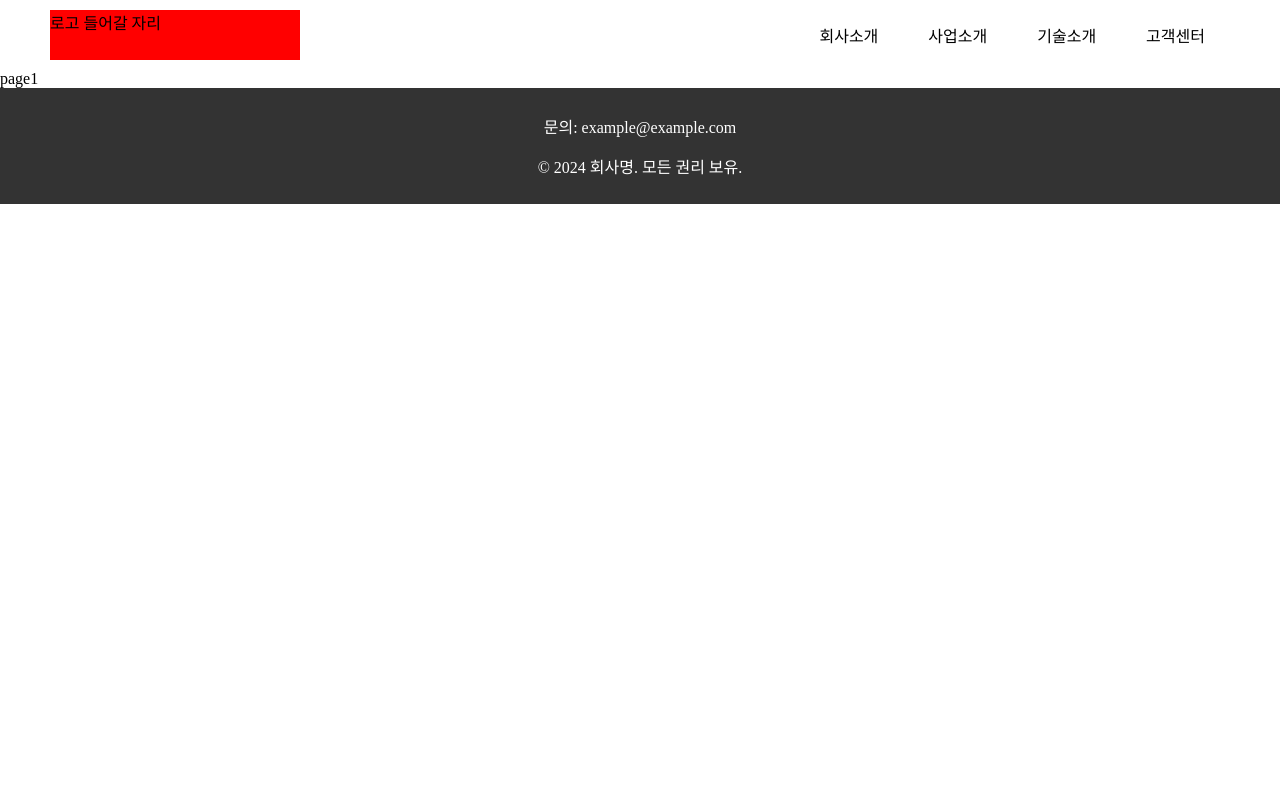
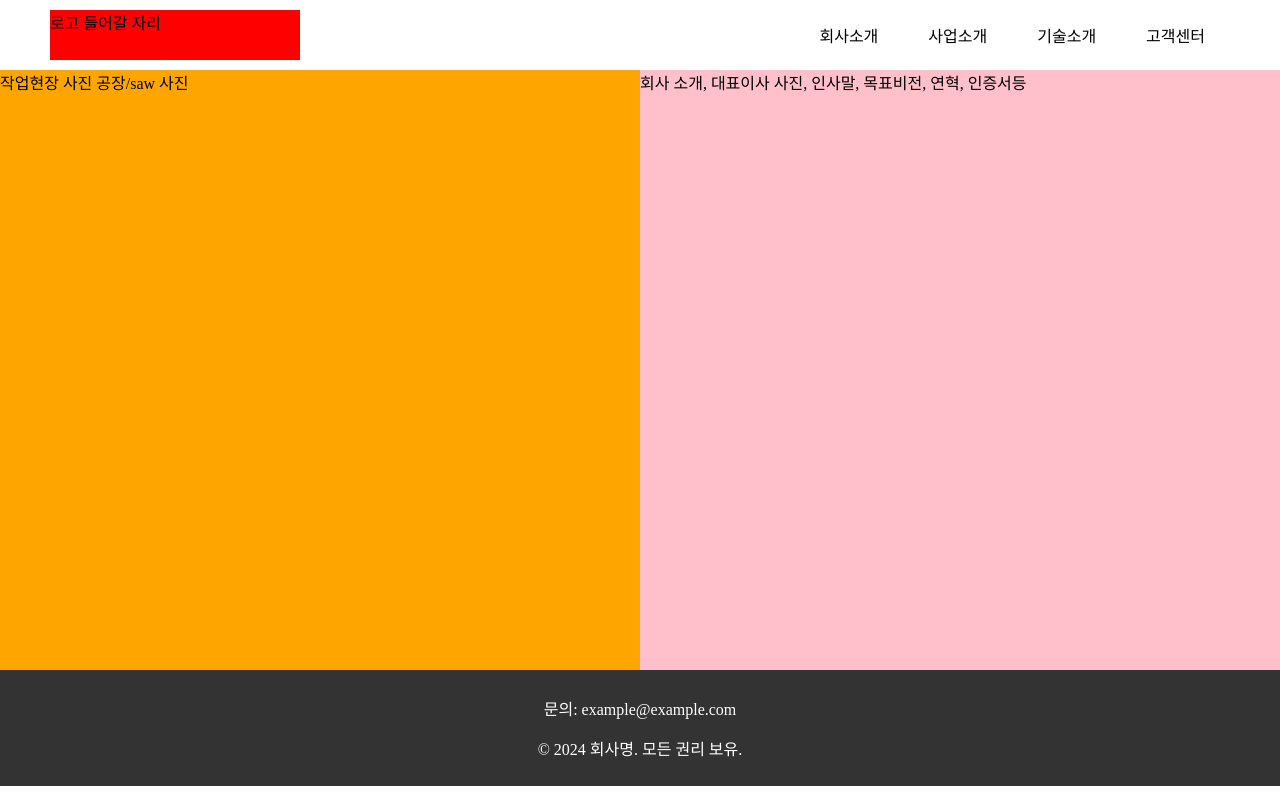
Before and after one commit to dlatldhs/SRW, a React (Create React App) app: page /company in a window 1280 px wide. Built offline with nearby package versions, Linux system fonts and the light colour scheme.

Commit message:
feat layout page

```diff
--- a/src/components/Business.js
+++ b/src/components/Business.js
@@ -0,0 +1,117 @@
+// import React from 'react';
+// import styled from 'styled-components';
+
+// const BusinessPage = styled.div`
+//     display: flex;
+//     justify-content: center;
+//     align-items: center;
+//     width: 100%;
+//     height: 75vh;
+//     max-width: 100vw;
+//     max-height:100vh;
+//     background-color: #f0f0f0;
+//     position: relative;
+// `
+
+// const BusinessExplain = styled.div`
+
+// `
+
+// const Picture = styled.div`
+//     position: absolute;
+//     width: 100%;
+//     height:100%;
+//     max-width: 300px;
+//     max-height:400px;
+
+//     background-color: #5AD2FF;
+
+
+// `
+
+// const Business = () => {
+//     return <BusinessPage>
+//         <BusinessExplain>
+//             <Picture>
+//             </Picture>
+
+//             <Picture>
+//             </Picture>
+
+//             <Picture>
+//             </Picture>
+
+//             <Picture>
+//             </Picture>
+
+//         </BusinessExplain>
+//     </BusinessPage>
+// };
+
+// export default Business;
+import React from 'react';
+import styled from 'styled-components';
+
+const BusinessPage = styled.div`
+    display: flex;
+    justify-content: center;
+    align-items: center;
+    width: 100%;
+    height: 75vh;
+    max-width: 100vw;
+    max-height:100vh;
+    background-color: #f0f0f0;
+    position: relative;
+`
+
+const BusinessExplain = styled.div`
+    display: flex;
+    justify-content: space-between;
+    align-items: center;
+    width: 100%;
+    height: 100%;
+    padding: 50px 50px;
+`
+
+const Picture = styled.div`
+    width: 100%;
+    height:100%;
+    max-width: 300px;
+    max-height:400px;
+    background-color: #5AD2FF;
+    margin: 10px 10px;
+
+    &:first-child {
+        margin-left: 0;
+    }
+
+    &:last-child {
+        margin-right: 0;
+    }
+`
+
+const Title = styled.h1`
+    margin: 0 0 0 0;
+    background-color: #00FA9A;
+    justify-content: center;
+    align-items: center;
+    text-align: center;
+`
+
+const Business = () => {
+    return (
+        <div>
+            <Title>사업 소개</Title>
+            <BusinessPage>
+                <BusinessExplain>
+                    <Picture></Picture>
+                    <Picture></Picture>
+                    <Picture></Picture>
+                    <Picture></Picture>
+                </BusinessExplain>
+            </BusinessPage>
+        </div>
+    );
+};
+
+export default Business;
--- a/src/components/Company.js
+++ b/src/components/Company.js
@@ -1,5 +1,44 @@
-function Company() {
-    return <div>page1</div>;
-}
+import React from 'react';
+import styled from 'styled-components';
+
+// display: flex;
+const CompanyPage = styled.div`
+    display: flex;
+    justify-content: center;
+    align-items: center;
+    width: 100%;
+    height: 75vh;
+    max-width: 100vw;
+    max-height:100vh;
+    background-color: #f0f0f0;
+`
+
+const Pictures = styled.div`
+    flex: 1;
+    height: 75vh;
+    background-color: orange;
+    display: flex;
+    // position: absolute;
+`
+
+const Explanation = styled.div`
+    flex: 1;
+    height: 75vh;
+    background-color: pink;
+    display: flex;
+    // position: absolute;
+`
+
+const Company = () => {
+    return <CompanyPage>
+        <Pictures>
+            작업현장 사진
+            공장/saw 사진
+        </Pictures>
+        <Explanation>
+            회사 소개, 대표이사 사진, 인사말, 목표비전, 연혁, 인증서등
+        </Explanation>
+    </CompanyPage>
+};
 
 export default Company;
--- a/src/components/Header.js
+++ b/src/components/Header.js
@@ -44,10 +44,10 @@ function Header() {
     <StyledHeader>
       <Logo>로고 들어갈 자리</Logo>
       <Navigation>
-        <a href="#1">회사소개</a>
-        <a href="#2">사업소개</a>
-        <a href="#3">기술소개</a>
-        <a href="#4">고객센터</a>
+        <a href="company">회사소개</a>
+        <a href="business">사업소개</a>
+        <a href="skills">기술소개</a>
+        <a href="contacts">고객센터</a>
       </Navigation>
     </StyledHeader>
   );
--- a/src/components/Main.js
+++ b/src/components/Main.js
@@ -6,10 +6,11 @@ const MainPage = styled.div`
     justify-content: center;
     align-items: center;
     width: 100%;
-    height: 100vh%;
+    height: 75vh;
     max-width: 100vw;
     max-height:100vh;
     background-color: #f0f0f0;
+    position: relative;
 `
 
 const Main = () => {
```
